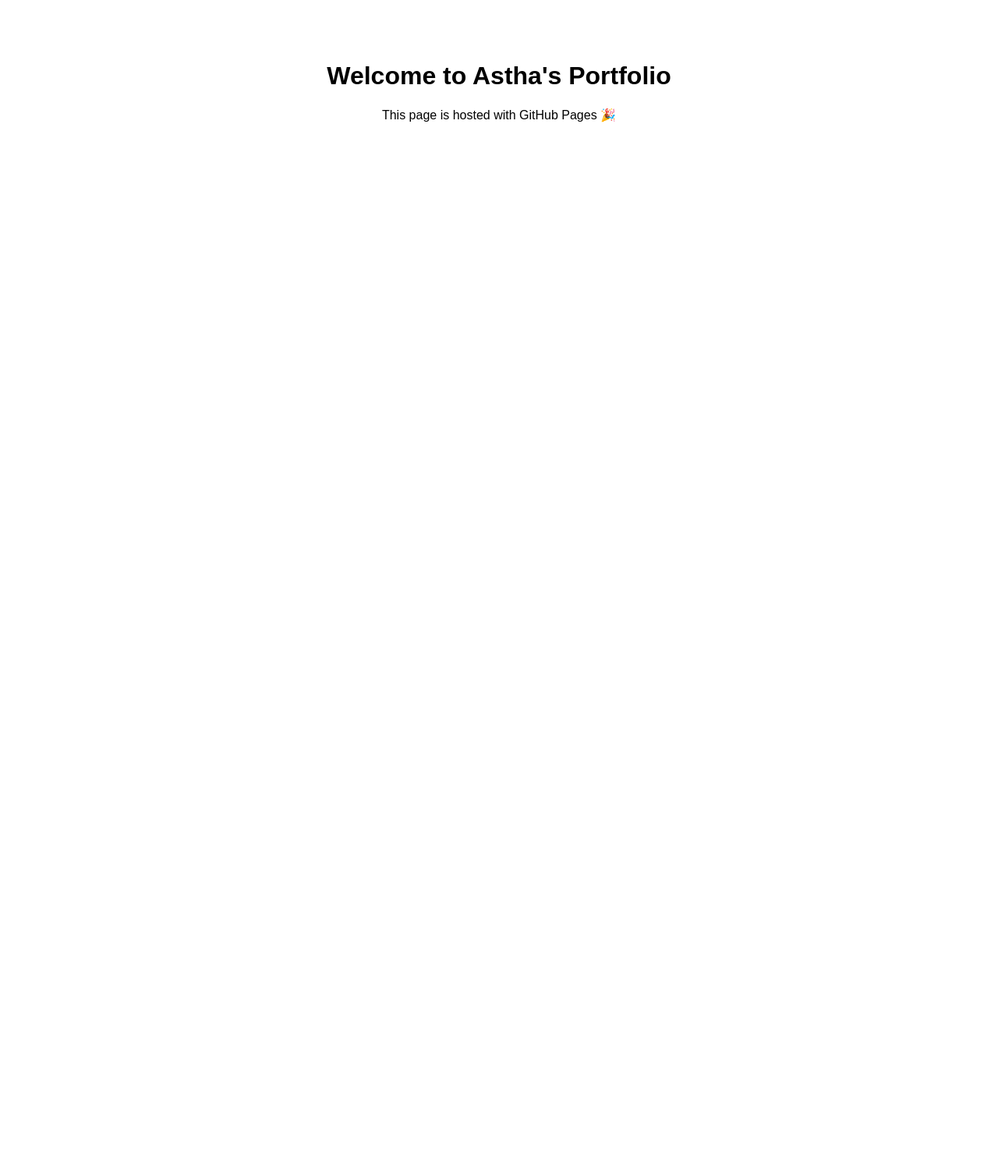
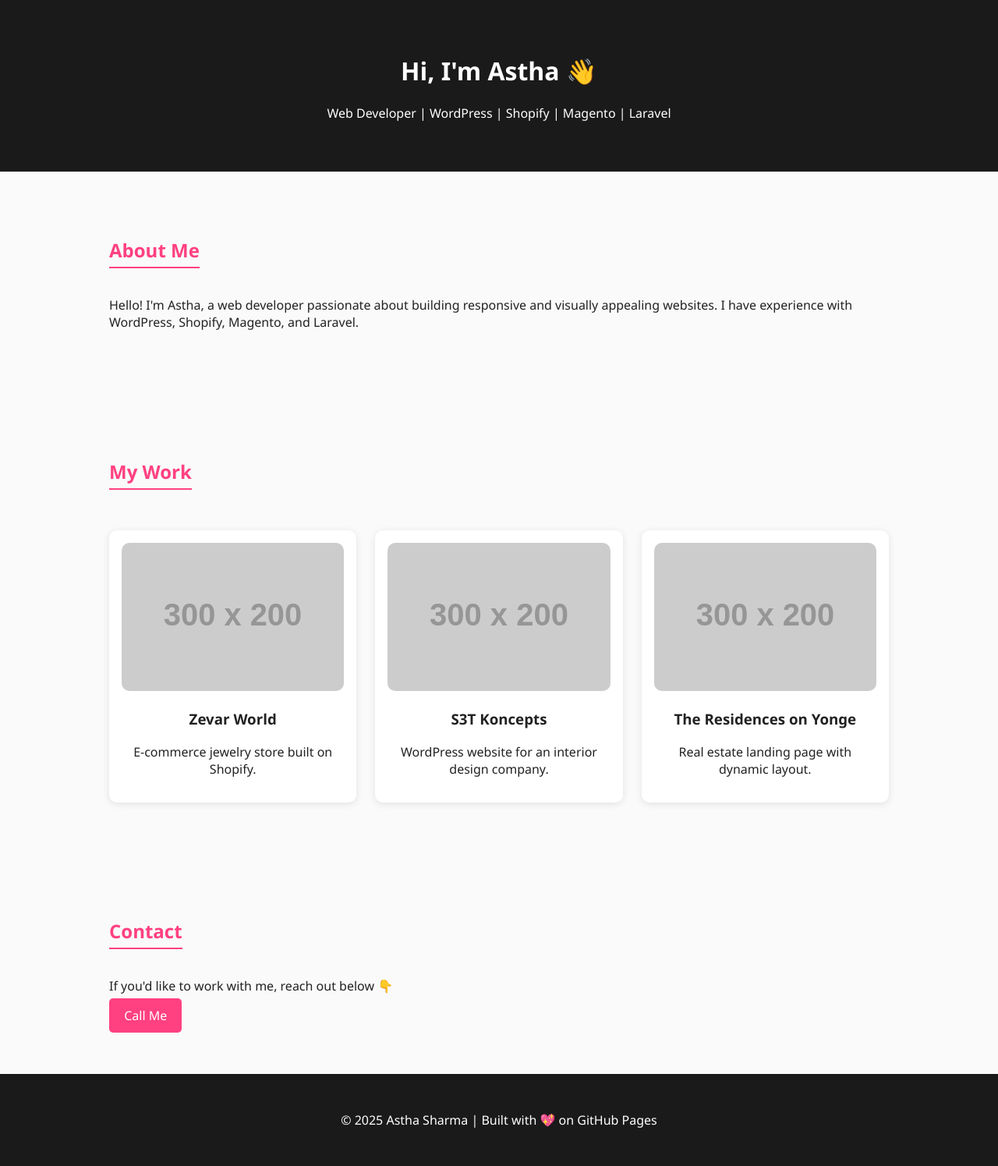
Before and after one commit to asthaitxit-hub/Portfolio, a plain HTML site: page index.html in a window 1280 px wide. Shown: the whole page at 78% size. Before the commit the page ends 800 px from the top, so only its background shows below. Drawn offline with Linux system fonts and the light colour scheme; placeholder pictures from the web are drawn by us.

Commit message:
Update index.html

```diff
--- a/index.html
+++ b/index.html
@@ -1,12 +1,62 @@
 <!DOCTYPE html>
 <html lang="en">
 <head>
-    <meta charset="UTF-8">
-    <meta name="viewport" content="width=device-width, initial-scale=1.0">
-    <title>Astha Portfolio</title>
+  <meta charset="UTF-8" />
+  <meta name="viewport" content="width=device-width, initial-scale=1.0" />
+  <title>Astha's Portfolio</title>
+  <style>
+    body { font-family: 'Segoe UI', sans-serif; margin: 0; color: #222; background: #fafafa; }
+    header { background: #1a1a1a; color: white; text-align: center; padding: 3rem 1rem; }
+    section { padding: 4rem 10%; max-width: 1000px; margin: auto; }
+    h2 { color: #ff4081; border-bottom: 2px solid #ff4081; display: inline-block; padding-bottom: 5px; }
+    .projects { display: grid; grid-template-columns: repeat(auto-fit, minmax(250px, 1fr)); gap: 1.5rem; margin-top: 2rem; }
+    .project { background: white; border-radius: 10px; box-shadow: 0 2px 10px rgba(0,0,0,0.1); padding: 1rem; text-align: center; }
+    .project img { width: 100%; border-radius: 10px; }
+    footer { background: #1a1a1a; color: white; text-align: center; padding: 2rem; }
+    a.button { background: #ff4081; color: white; padding: 0.7rem 1.2rem; border-radius: 5px; text-decoration: none; }
+  </style>
 </head>
-<body style="font-family: Arial; text-align:center; padding-top:50px;">
-    <h1>Welcome to Astha's Portfolio</h1>
-    <p>This page is hosted with GitHub Pages 🎉</p>
+<body>
+  <header>
+    <h1>Hi, I'm Astha 👋</h1>
+    <p>Web Developer | WordPress | Shopify | Magento | Laravel</p>
+  </header>
+
+  <section id="about">
+    <h2>About Me</h2>
+    <p>Hello! I'm Astha, a web developer passionate about building responsive and visually appealing websites.
+       I have experience with WordPress, Shopify, Magento, and Laravel.</p>
+  </section>
+
+  <section id="projects">
+    <h2>My Work</h2>
+    <div class="projects">
+      <div class="project">
+        <img src="https://via.placeholder.com/300x200" alt="Project 1">
+        <h3>Zevar World</h3>
+        <p>E-commerce jewelry store built on Shopify.</p>
+      </div>
+      <div class="project">
+        <img src="https://via.placeholder.com/300x200" alt="Project 2">
+        <h3>S3T Koncepts</h3>
+        <p>WordPress website for an interior design company.</p>
+      </div>
+      <div class="project">
+        <img src="https://via.placeholder.com/300x200" alt="Project 3">
+        <h3>The Residences on Yonge</h3>
+        <p>Real estate landing page with dynamic layout.</p>
+      </div>
+    </div>
+  </section>
+
+  <section id="contact">
+    <h2>Contact</h2>
+    <p>If you'd like to work with me, reach out below 👇</p>
+    <a href="tel:+918696915912" class="button">Call Me</a>
+  </section>
+
+  <footer>
+    <p>© 2025 Astha Sharma | Built with 💖 on GitHub Pages</p>
+  </footer>
 </body>
 </html>
```
